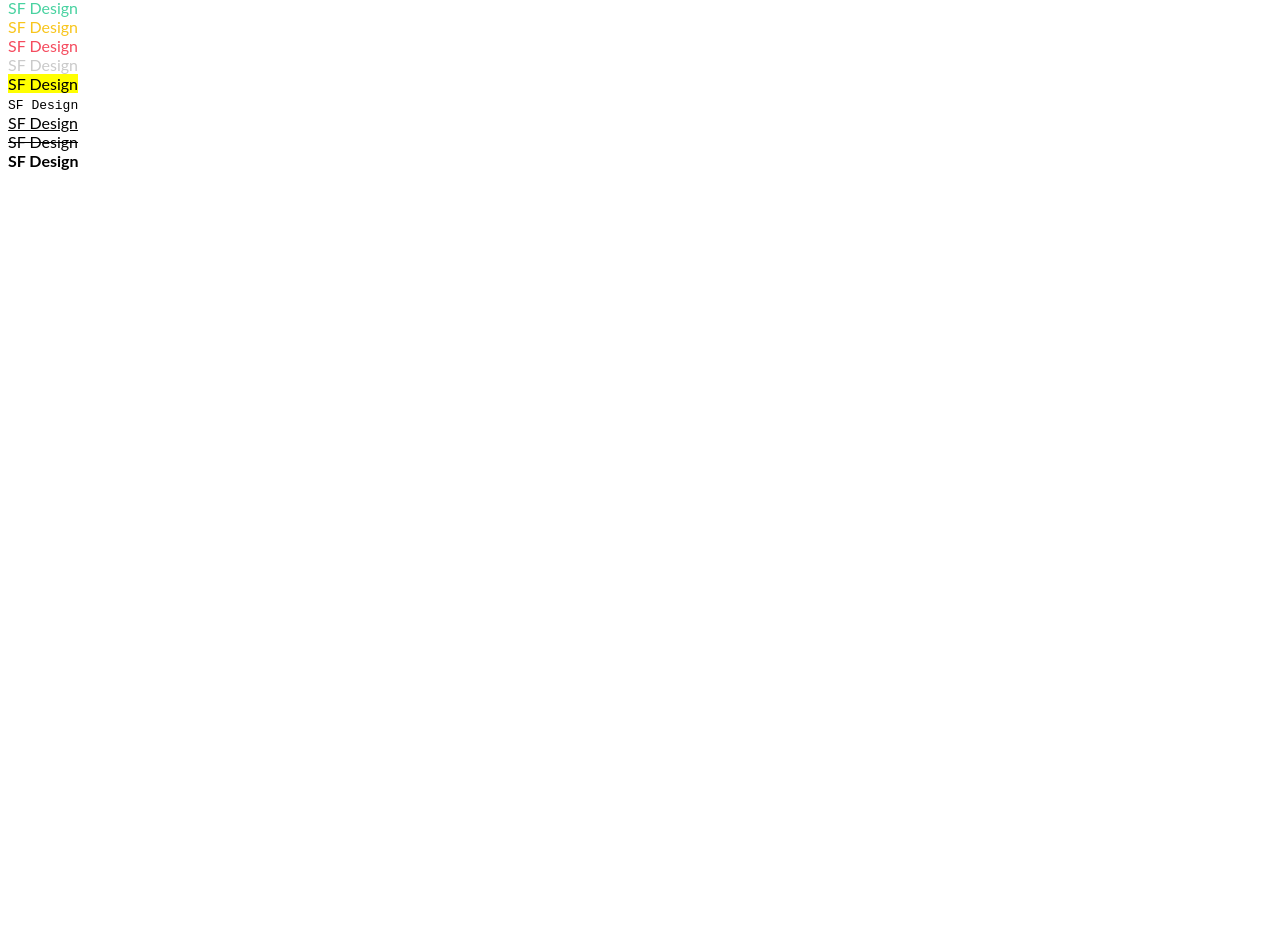
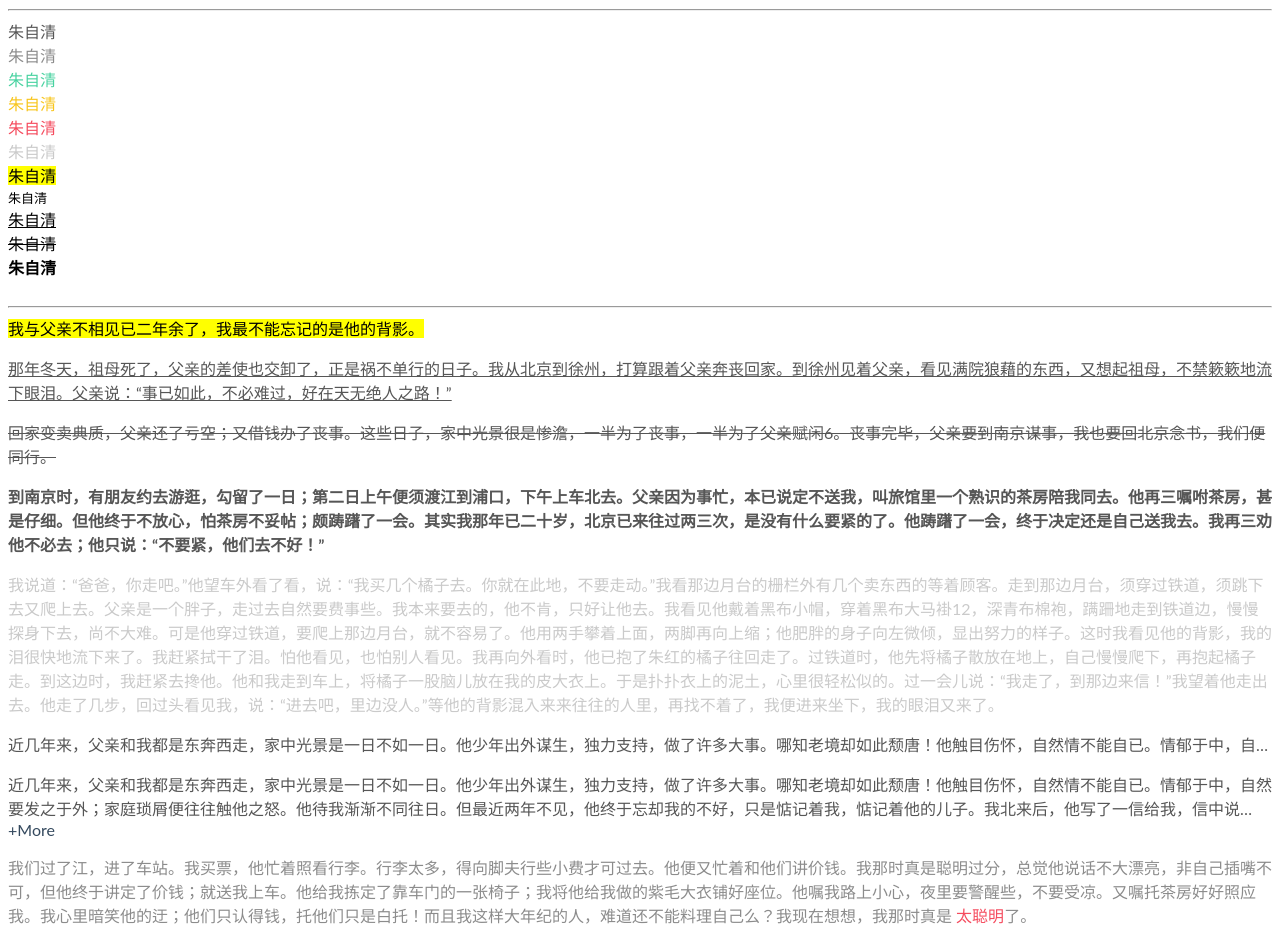
Before and after one commit to qiuhutu/sf-ui, a Vue app: page / in a window 1280 px wide. Shown: the part 784-1727 px from the top of the page. Before the commit the page ends 962 px from the top, so only its background shows below. Built offline with nearby package versions, Linux system fonts and the light colour scheme.

Commit message:
add paragraph style

```diff
--- a/src/App.vue
+++ b/src/App.vue
@@ -5,8 +5,10 @@
       <sf-container>
         <sf-aside style="background:#ddd; color: black;" width="100">aside</sf-aside>
         <sf-content style="color: black;">
-          <sf-row aign="start"><sf-col :span="24">content</sf-col></sf-row>
-          <sf-row align="space-between" >
+          <sf-row aign="start">
+            <sf-col :span="24">content</sf-col>
+          </sf-row>
+          <sf-row align="space-between">
             <sf-col :span="3">
               <sf-button size="medium" type="default">Default</sf-button>
             </sf-col>
@@ -38,34 +40,82 @@
             </sf-col>
           </sf-row>
           <sf-row align="start" style="margin-top: 20px;">
-            <sf-col :span="3"><sf-button type="primary" round>Round</sf-button></sf-col>
-            <sf-col :span="2"><sf-button type="primary" circle ><sf-icon name="plus"></sf-icon></sf-button></sf-col>
-            <sf-col :span="3"><sf-button type="primary" loading>Round</sf-button></sf-col>
-            <sf-col :span="3"><sf-button type="primary" loading iconPosition="right">Round</sf-button></sf-col>
+            <sf-col :span="3">
+              <sf-button type="primary" round>Round</sf-button>
+            </sf-col>
+            <sf-col :span="2">
+              <sf-button type="primary" circle>
+                <sf-icon name="plus"></sf-icon>
+              </sf-button>
+            </sf-col>
+            <sf-col :span="3">
+              <sf-button type="primary" loading>Round</sf-button>
+            </sf-col>
+            <sf-col :span="3">
+              <sf-button type="primary" loading iconPosition="right">Round</sf-button>
+            </sf-col>
           </sf-row>
         </sf-content>
       </sf-container>
       <sf-footer style="background:lightskyblue;">footer</sf-footer>
     </sf-container>
     <sf-icon name="close"></sf-icon>
-    <sf-title isUpperCase level="1">Heading Level1</sf-title>
-    <sf-title isUpperCase level="2">Heading Level2</sf-title>
-    <sf-title isUpperCase level="3">Heading Level3</sf-title>
-    <sf-title isUpperCase level="4">Heading Level4</sf-title>
-    <sf-title isUpperCase level="5">Heading Level5</sf-title>
-    <sf-title isUpperCase level="6">Heading Level6</sf-title>
-    <br><hr>
-    <sf-text>SF Design</sf-text><br>
-    <sf-text type="secondary">SF Design</sf-text><br>
-    <sf-text type="success">SF Design</sf-text><br>
-    <sf-text type="warning">SF Design</sf-text><br>
-    <sf-text type="error">SF Design</sf-text><br>
-    <sf-text disabled>SF Design</sf-text><br>
-    <sf-text mark>SF Design</sf-text><br>
-    <sf-text code>SF Design</sf-text><br>
-    <sf-text underline>SF Design</sf-text><br>
-    <sf-text delete>SF Design</sf-text><br>
-    <sf-text strong>SF Design</sf-text><br>
+    <sf-title isUpperCase level="1">背影 1</sf-title>
+    <sf-title isUpperCase level="2">背影 2</sf-title>
+    <sf-title isUpperCase level="3">背影 3</sf-title>
+    <sf-title isUpperCase level="4">背影 4</sf-title>
+    <sf-title isUpperCase level="5">背影 5</sf-title>
+    <sf-title isUpperCase level="6">背影 6</sf-title>
+    <br />
+    <hr />
+    <sf-text>朱自清</sf-text>
+    <br />
+    <sf-text type="secondary">朱自清</sf-text>
+    <br />
+    <sf-text type="success">朱自清</sf-text>
+    <br />
+    <sf-text type="warning">朱自清</sf-text>
+    <br />
+    <sf-text type="error">朱自清</sf-text>
+    <br />
+    <sf-text disabled>朱自清</sf-text>
+    <br />
+    <sf-text mark>朱自清</sf-text>
+    <br />
+    <sf-text code>朱自清</sf-text>
+    <br />
+    <sf-text underline>朱自清</sf-text>
+    <br />
+    <sf-text delete>朱自清</sf-text>
+    <br />
+    <sf-text strong>朱自清</sf-text>
+    <br />
+    <br />
+    <hr />
+    <sf-paragraph mark>我与父亲不相见已二年余了，我最不能忘记的是他的背影。</sf-paragraph>
+    <sf-paragraph
+      underline
+    >那年冬天，祖母死了，父亲的差使也交卸了，正是祸不单行的日子。我从北京到徐州，打算跟着父亲奔丧回家。到徐州见着父亲，看见满院狼藉的东西，又想起祖母，不禁簌簌地流下眼泪。父亲说：“事已如此，不必难过，好在天无绝人之路！”</sf-paragraph>
+    <sf-paragraph
+      delete
+    >回家变卖典质，父亲还了亏空；又借钱办了丧事。这些日子，家中光景很是惨澹，一半为了丧事，一半为了父亲赋闲6。丧事完毕，父亲要到南京谋事，我也要回北京念书，我们便同行。</sf-paragraph>
+    <sf-paragraph
+      strong
+    >到南京时，有朋友约去游逛，勾留了一日；第二日上午便须渡江到浦口，下午上车北去。父亲因为事忙，本已说定不送我，叫旅馆里一个熟识的茶房陪我同去。他再三嘱咐茶房，甚是仔细。但他终于不放心，怕茶房不妥帖；颇踌躇了一会。其实我那年已二十岁，北京已来往过两三次，是没有什么要紧的了。他踌躇了一会，终于决定还是自己送我去。我再三劝他不必去；他只说：“不要紧，他们去不好！”</sf-paragraph>
+
+    <sf-paragraph
+      disabled
+    >我说道：“爸爸，你走吧。”他望车外看了看，说：“我买几个橘子去。你就在此地，不要走动。”我看那边月台的栅栏外有几个卖东西的等着顾客。走到那边月台，须穿过铁道，须跳下去又爬上去。父亲是一个胖子，走过去自然要费事些。我本来要去的，他不肯，只好让他去。我看见他戴着黑布小帽，穿着黑布大马褂12，深青布棉袍，蹒跚地走到铁道边，慢慢探身下去，尚不大难。可是他穿过铁道，要爬上那边月台，就不容易了。他用两手攀着上面，两脚再向上缩；他肥胖的身子向左微倾，显出努力的样子。这时我看见他的背影，我的泪很快地流下来了。我赶紧拭干了泪。怕他看见，也怕别人看见。我再向外看时，他已抱了朱红的橘子往回走了。过铁道时，他先将橘子散放在地上，自己慢慢爬下，再抱起橘子走。到这边时，我赶紧去搀他。他和我走到车上，将橘子一股脑儿放在我的皮大衣上。于是扑扑衣上的泥土，心里很轻松似的。过一会儿说：“我走了，到那边来信！”我望着他走出去。他走了几步，回过头看见我，说：“进去吧，里边没人。”等他的背影混入来来往往的人里，再找不着了，我便进来坐下，我的眼泪又来了。</sf-paragraph>
+    <sf-paragraph
+      ellipsis
+    >近几年来，父亲和我都是东奔西走，家中光景是一日不如一日。他少年出外谋生，独力支持，做了许多大事。哪知老境却如此颓唐！他触目伤怀，自然情不能自已。情郁于中，自然要发之于外；家庭琐屑便往往触他之怒。他待我渐渐不同往日。但最近两年不见，他终于忘却我的不好，只是惦记着我，惦记着他的儿子。我北来后，他写了一信给我，信中说道：“我身体平安，惟膀子疼痛厉害，举箸提笔，诸多不便，大约大去之期不远矣。”我读到此处，在晶莹的泪光中，又看见那肥胖的、青布棉袍黑布马褂的背影。唉！我不知何时再能与他相见！</sf-paragraph>
+    <sf-paragraph
+    :ellipsis="{rows: 2, expandable: true}"
+    >近几年来，父亲和我都是东奔西走，家中光景是一日不如一日。他少年出外谋生，独力支持，做了许多大事。哪知老境却如此颓唐！他触目伤怀，自然情不能自已。情郁于中，自然要发之于外；家庭琐屑便往往触他之怒。他待我渐渐不同往日。但最近两年不见，他终于忘却我的不好，只是惦记着我，惦记着他的儿子。我北来后，他写了一信给我，信中说道：“我身体平安，惟膀子疼痛厉害，举箸提笔，诸多不便，大约大去之期不远矣。”我读到此处，在晶莹的泪光中，又看见那肥胖的、青布棉袍黑布马褂的背影。唉！我不知何时再能与他相见！</sf-paragraph>
+    <sf-paragraph type="secondary">
+      我们过了江，进了车站。我买票，他忙着照看行李。行李太多，得向脚夫行些小费才可过去。他便又忙着和他们讲价钱。我那时真是聪明过分，总觉他说话不大漂亮，非自己插嘴不可，但他终于讲定了价钱；就送我上车。他给我拣定了靠车门的一张椅子；我将他给我做的紫毛大衣铺好座位。他嘱我路上小心，夜里要警醒些，不要受凉。又嘱托茶房好好照应我。我心里暗笑他的迂；他们只认得钱，托他们只是白托！而且我这样大年纪的人，难道还不能料理自己么？我现在想想，我那时真是
+      <sf-text type="error">太聪明</sf-text>了。
+    </sf-paragraph>
   </div>
 </template>
 
@@ -82,6 +132,7 @@ import SfCol from "@/components/basic/grid/col";
 import SfIcon from "@/components/basic/icon/icon";
 import SfTitle from "@/components/basic/typography/title";
 import SfText from "@/components/basic/typography/text";
+import SfParagraph from "@/components/basic/typography/paragraph";
 
 export default {
   name: "app",
@@ -96,7 +147,8 @@ export default {
     "sf-col": SfCol,
     "sf-icon": SfIcon,
     "sf-title": SfTitle,
-    "sf-text": SfText
+    "sf-text": SfText,
+    "sf-paragraph": SfParagraph
   }
 };
 </script>
--- /dev/null
+++ b/src/components/basic/typography/paragraph.vue
@@ -0,0 +1,127 @@
+<template>
+  <div
+    class="sf-paragraph"
+    :class="[`sf-paragraph-${type}`,{'sf-paragraph-disabled':disabled, 'sf-paragraph-ellipsis': ellipsis===true}]"
+  >
+    <span :style="styleList">
+      <mark v-if="mark">
+        <slot />
+      </mark>
+      <code v-else-if="code">
+        <slot />
+      </code>
+      <u v-else-if="underline">
+        <slot />
+      </u>
+      <del v-else-if="this.delete">
+        <slot />
+      </del>
+      <strong v-else-if="strong">
+        <slot />
+      </strong>
+      <slot v-else></slot>
+    </span>
+    <a class="sf-paragraph-expand" v-if="expandable">+More</a>
+  </div>
+</template>
+
+<script>
+export default {
+  name: "sf-paragraph",
+  data() {
+    return {
+      styleList: {},
+      expandable: false
+    };
+  },
+  props: {
+    mark: Boolean,
+    underline: Boolean,
+    delete: Boolean,
+    strong: Boolean,
+    code: Boolean,
+    disabled: Boolean,
+    expanded: {
+      type: Boolean,
+      default: false
+    },
+    ellipsis: [Boolean, Object],
+    type: {
+      type: String,
+      default: "default",
+      validator(value) {
+        return (
+          ["default", "secondary", "success", "warning", "error"].indexOf(
+            value
+          ) > -1
+        );
+      }
+    }
+  },
+  methods: {
+    handleEllipsisObject() {
+      let { ellipsis } = this;
+      let styleList = {};
+      console.log(ellipsis);
+      if (typeof ellipsis !== "object") return;
+      styleList["-webkit-box-orient"] = "vertical";
+      styleList["overflow"] = "hidden";
+      styleList["display"] = "-webkit-box";
+      if (ellipsis.rows !== null && ellipsis.rows >= 0) {
+        styleList["-webkit-line-clamp"] = ellipsis.rows.toString();
+      }
+      if (ellipsis.expandable !== null && ellipsis.expandable) {
+        this.expandable = true;
+      }
+
+      this.styleList = styleList;
+    }
+  },
+  mounted() {
+    this.handleEllipsisObject();
+  }
+};
+</script>
+
+<style lang="scss" scoped>
+@import "@/styles/color.scss";
+
+.sf-paragraph {
+  margin-bottom: 1em;
+  &.sf-paragraph-default {
+    color: $color-typography;
+  }
+  &.sf-paragraph-secondary {
+    color: #8c8c8c;
+  }
+  &.sf-paragraph-success {
+    color: $color-green;
+  }
+  &.sf-paragraph-warning {
+    color: $color-yellow;
+  }
+  &.sf-paragraph-error {
+    color: $color-red;
+  }
+  &.sf-paragraph-disabled {
+    cursor: not-allowed;
+    color: #cacaca;
+  }
+  &.sf-paragraph-ellipsis {
+    text-overflow: ellipsis;
+    overflow: hidden;
+    white-space: nowrap;
+  }
+  .sf-paragraph-expand {
+    color: $color-dark;
+    cursor: pointer;
+    &:hover {
+      text-decoration: underline;
+      color: #b0b0b0;
+    }
+    &:active {
+      color: $color-dark;
+    }
+  }
+}
+</style>
--- a/src/components/basic/typography/text.vue
+++ b/src/components/basic/typography/text.vue
@@ -62,7 +62,7 @@ export default {
 @import "@/styles/color.scss";
 .sf-text {
   &.sf-text-default {
-    color: $color-dark;
+    color: $color-typography;
   }
   &.sf-text-secondary {
     color: #8c8c8c;
--- a/src/styles/color.scss
+++ b/src/styles/color.scss
@@ -5,3 +5,4 @@ $color-dark: #34495e;
 $color-red: #f54b5e;
 $color-green: #48d2a0;
 $color-yellow: #f8c51c;
+$color-typography: #565656;
```
